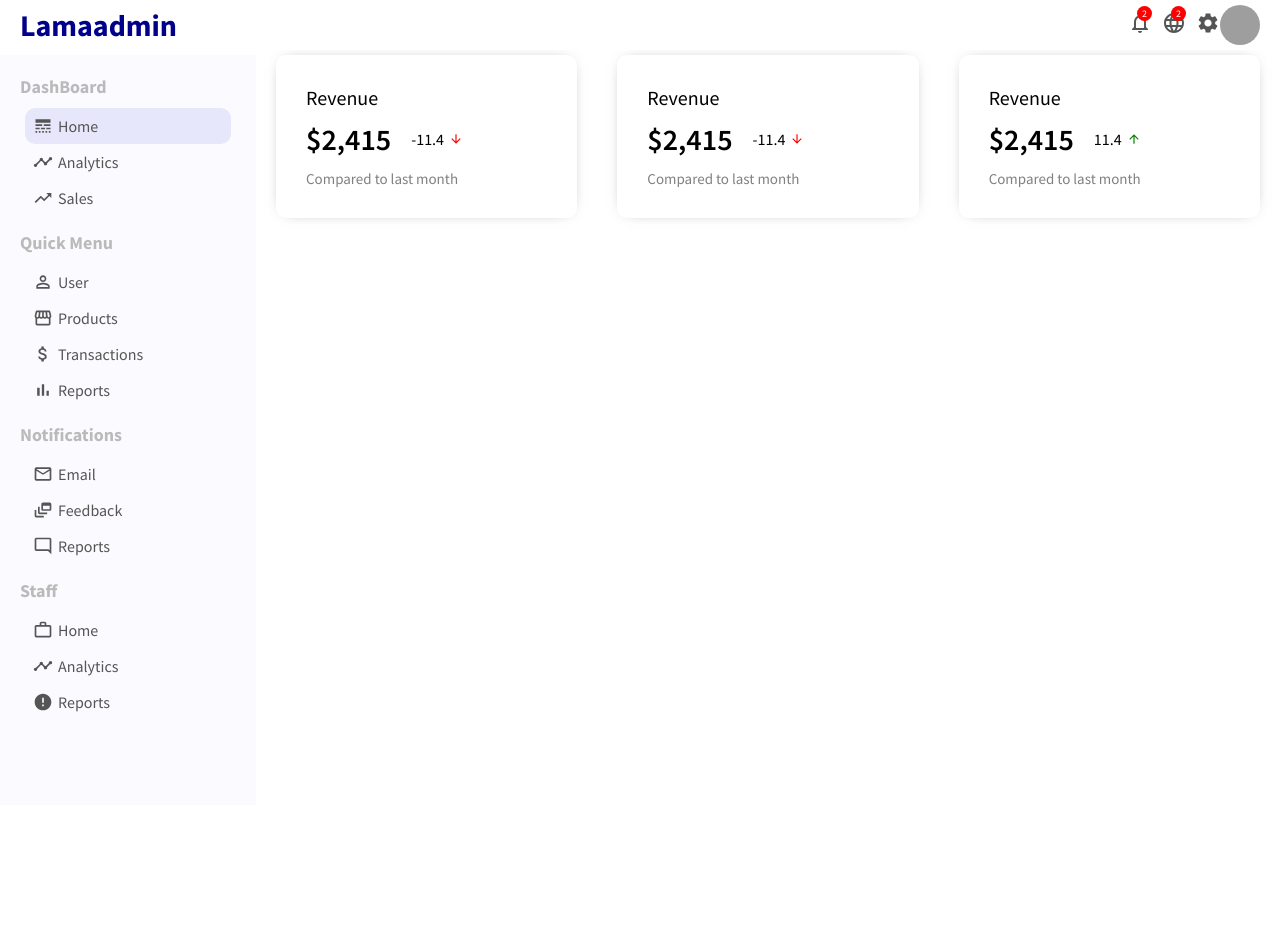
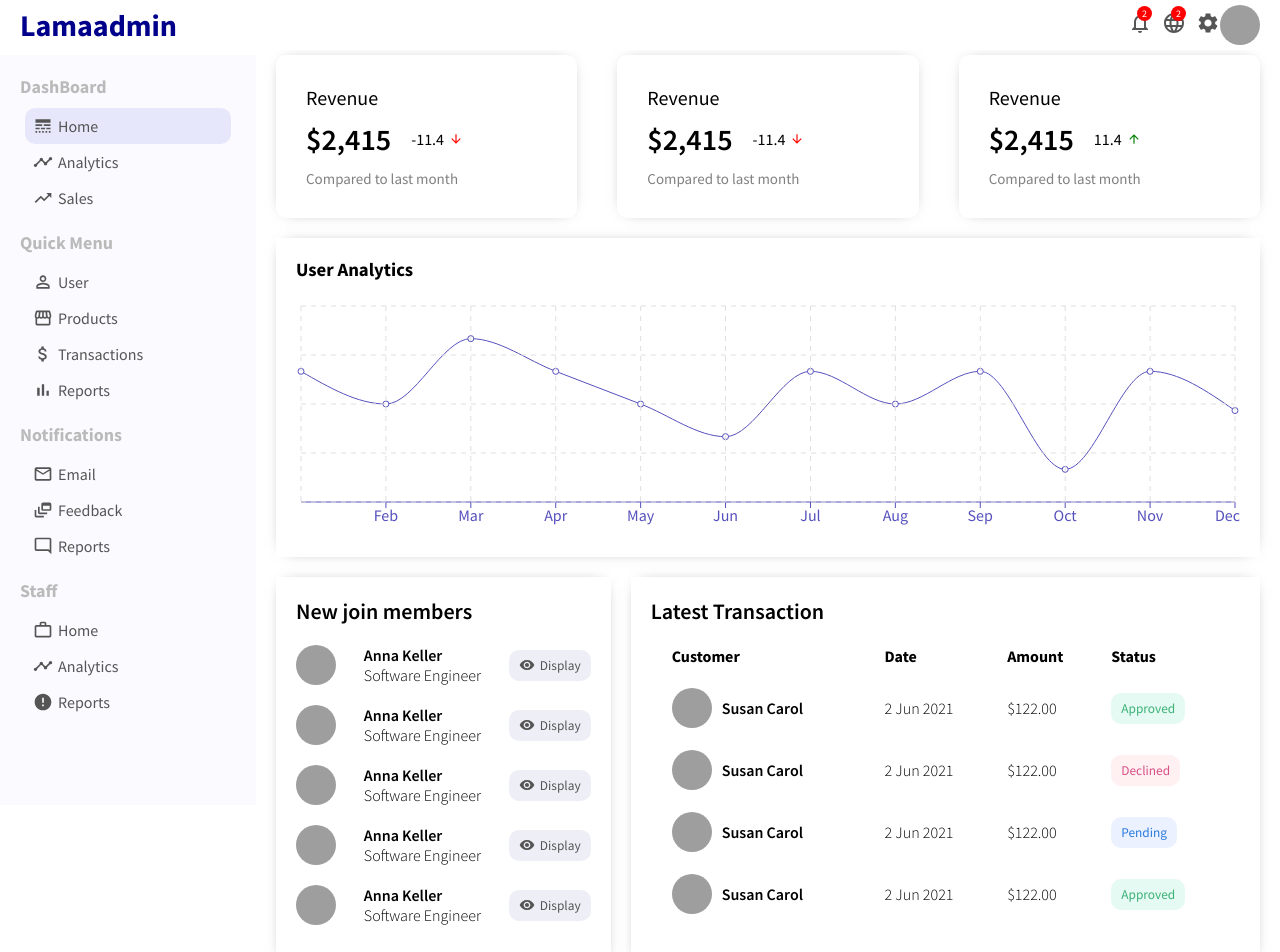
Before and after one commit to Sarman7105/Admin-panel, a React (Create React App) app: page / in a window 1280 px wide. Shown: the top 952 px of the page. Before the commit the page ends 805 px from the top, so only its background shows below. Built offline with nearby package versions, Linux system fonts and the light colour scheme; grey boxes are pictures that could not be loaded.

Commit message:
home page for admin panel added

```diff
--- /dev/null
+++ b/src/Component/Chart/Chart.css
@@ -0,0 +1,9 @@
+.chart {
+	margin: 20px;
+	padding: 20px;
+	-webkit-box-shadow: 0px 0px 15px -10px rgba(0, 0, 0, 0.75);
+	box-shadow: 0px 0px 15px -10px rgba(0, 0, 0, 0.75);
+}
+.chartTitle {
+	margin-bottom: 20px;
+}
--- /dev/null
+++ b/src/Component/Chart/Chart.js
@@ -0,0 +1,21 @@
+import React from 'react';
+import './Chart.css';
+import { LineChart, Line, XAxis, CartesianGrid, Tooltip, ResponsiveContainer } from 'recharts';
+
+const Chart = ({ title, data, dataKey, grid }) => {
+	return (
+		<div className="chart">
+			<h3 className="chartTitle">{title}</h3>
+			<ResponsiveContainer width="100%" aspect={4 / 1}>
+				<LineChart data={data}>
+					<XAxis dataKey="name" stroke="#5550bd" />
+					<Line type="monotone" dataKey={dataKey} stroke="#5550bd" />
+					<Tooltip />
+					{grid && <CartesianGrid stroke="#e0dfdf" strokeDasharray="5 5" />}
+				</LineChart>
+			</ResponsiveContainer>
+		</div>
+	);
+};
+
+export default Chart;
--- a/src/Component/Pages/Home/Home.css
+++ b/src/Component/Pages/Home/Home.css
@@ -1,3 +1,7 @@
-.home{
-    flex: 4;
+.home {
+	flex: 4;
 }
+.homeWidgets {
+	display: flex;
+	margin: 20px;
+}
--- a/src/Component/Pages/Home/Home.js
+++ b/src/Component/Pages/Home/Home.js
@@ -1,12 +1,21 @@
 import React from 'react';
+import Chart from '../../Chart/Chart';
 import FeaturedInfo from '../../FeaturedInfo/FeaturedInfo';
-import './Home.css'
+import './Home.css';
+import { userData } from '../../../DummyData';
+import WidgetSm from '../../../Component/WidgetSm/WidgetSm';
+import WidgetLg from '../../../Component/WidgetLg/WidgetLg';
 const Home = () => {
-    return (
-        <div className="home">
-            <FeaturedInfo/>
-        </div>
-    );
+	return (
+		<div className="home">
+			<FeaturedInfo />
+			<Chart data={userData} title="User Analytics" grid dataKey="Active User" />
+			<div className="homeWidgets">
+				<WidgetSm />
+				<WidgetLg />
+			</div>
+		</div>
+	);
 };
 
 export default Home;
--- /dev/null
+++ b/src/Component/WidgetLg/WidgetLg.css
@@ -0,0 +1,57 @@
+.widgetLg{
+    flex: 2;
+    padding: 20px;
+    -webkit-box-shadow: 0px 0px 15px -10px rgba(0, 0, 0, 0.75);
+	box-shadow: 0px 0px 15px -10px rgba(0, 0, 0, 0.75);
+    margin-left: 20px;
+}
+.widgetLgTitle{
+    font-size: 22px;
+    font-weight: 600;
+}
+
+
+.widgetLgButton{
+    padding: 7px 10px;
+    border: none;
+    border-radius: 10px;
+}
+
+.widgetLgButton.Approved{
+    background: #e5faf2;
+    color:#3bb077;
+}
+.widgetLgButton.Declined{
+    background: #fff0f1;
+    color:#d95087;
+}
+.widgetLgButton.Pending{
+    background: #ebf1fe;
+    color:#2a7ade;
+}
+
+.widgetLgTable{
+    width: 100%;
+    border-spacing: 20px;
+}
+
+.widgetLgTh{
+    text-align: left;
+}
+
+.widgetLgImg{
+    height: 40px;
+    width: 40px;
+    border-radius: 50%;
+    margin-right: 10px;
+}
+
+.widgetLgUser{
+    display: flex;
+    align-items: center;
+    font-weight: 600;
+}
+
+.widgetLgDate,.widgetLgAmount{
+    font-weight: 300;
+}
--- /dev/null
+++ b/src/Component/WidgetLg/WidgetLg.js
@@ -0,0 +1,76 @@
+import React from 'react';
+import './WidgetLg.css';
+
+const Button = ({ type }) => {
+	return <button className={"widgetLgButton "+type}>{ type}</button>
+};
+
+const WidgetSm = () => {
+	return (
+		<div className="widgetLg">
+			<h3 className="widgetLgTitle">Latest Transaction</h3>
+			<table className="widgetLgTable">
+				<tr className="widgetLgTr">
+					<th className="widgetLgTh">Customer</th>
+					<th className="widgetLgTh">Date</th>
+					<th className="widgetLgTh">Amount</th>
+					<th className="widgetLgTh">Status</th>
+				</tr>
+				<tr className="widgetLgTr">
+					<td className="widgetLgUser">
+						<img
+              				src="https://images.pexels.com/photos/4172933/pexels-photo-4172933.jpeg?auto=compress&cs=tinysrgb&dpr=2&h=650&w=940"
+              				alt=""
+              				className="widgetLgImg"
+            			/>
+            			<span className="widgetLgName">Susan Carol</span>
+					</td>
+					<td className="widgetLgDate">2 Jun 2021</td>
+					<td className="widgetLgAmount">$122.00</td>
+					<td className="widgetLgStatus"> <Button type="Approved"/> </td>
+				</tr>
+				<tr className="widgetLgTr">
+					<td className="widgetLgUser">
+						<img
+              				src="https://images.pexels.com/photos/4172933/pexels-photo-4172933.jpeg?auto=compress&cs=tinysrgb&dpr=2&h=650&w=940"
+              				alt=""
+              				className="widgetLgImg"
+            			/>
+            			<span className="widgetLgName">Susan Carol</span>
+					</td>
+					<td className="widgetLgDate">2 Jun 2021</td>
+					<td className="widgetLgAmount">$122.00</td>
+					<td className="widgetLgStatus"> <Button type="Declined"/> </td>
+				</tr>
+				<tr className="widgetLgTr">
+					<td className="widgetLgUser">
+						<img
+              				src="https://images.pexels.com/photos/4172933/pexels-photo-4172933.jpeg?auto=compress&cs=tinysrgb&dpr=2&h=650&w=940"
+              				alt=""
+              				className="widgetLgImg"
+            			/>
+            			<span className="widgetLgName">Susan Carol</span>
+					</td>
+					<td className="widgetLgDate">2 Jun 2021</td>
+					<td className="widgetLgAmount">$122.00</td>
+					<td className="widgetLgStatus"> <Button type="Pending"/> </td>
+				</tr>
+				<tr className="widgetLgTr">
+					<td className="widgetLgUser">
+						<img
+              				src="https://images.pexels.com/photos/4172933/pexels-photo-4172933.jpeg?auto=compress&cs=tinysrgb&dpr=2&h=650&w=940"
+              				alt=""
+              				className="widgetLgImg"
+            			/>
+            			<span className="widgetLgName">Susan Carol</span>
+					</td>
+					<td className="widgetLgDate">2 Jun 2021</td>
+					<td className="widgetLgAmount">$122.00</td>
+					<td className="widgetLgStatus"> <Button type="Approved"/> </td>
+				</tr>
+			</table>
+		</div>
+	);
+};
+
+export default WidgetSm;
--- /dev/null
+++ b/src/Component/WidgetSm/WidgetSm.css
@@ -0,0 +1,53 @@
+.widgetSm{
+    flex: 1;
+    padding: 20px;
+    -webkit-box-shadow: 0px 0px 15px -10px rgba(0, 0, 0, 0.75);
+	box-shadow: 0px 0px 15px -10px rgba(0, 0, 0, 0.75);
+}
+
+.widgetSmTitle{
+    font-size: 22px;
+    font-weight: 600;
+}
+.widgetSmImg{
+    width: 40px;
+    height: 40px;
+    border-radius: 50%;
+    object-fit: cover;
+}
+.widgetSmList{
+    list-style: none;
+    margin: 0;
+    padding: 0;
+}
+.widgetSmListItem{
+    display: flex;
+    align-items: center;
+    justify-content: space-between;
+    margin: 20px 0;
+}
+
+.widgetSmUser{
+    display: flex;
+    flex-direction: column;
+}
+.widgetSmUserName{
+    font-weight: 600;
+}
+.widgetSmUserTitle{
+    font-weight: 300;
+}
+.widgetSmButton{
+    display: flex;
+    align-items: center;
+    border: none;
+    border-radius:10px;
+    padding:7px 10px;
+    background: #eeeef7;
+    color: #555;
+    cursor: pointer;
+}
+.widgetSmIcon{
+    font-size: 16px !important;
+    margin-right: 5px;
+}
--- /dev/null
+++ b/src/Component/WidgetSm/WidgetSm.js
@@ -0,0 +1,72 @@
+import React from 'react';
+import './WidgetSm.css';
+import { Visibility } from '@material-ui/icons';
+
+const WidgetSm = () => {
+	return (
+		<div className="widgetSm">
+			<span className="widgetSmTitle">
+				New join members
+			</span>
+			<ul className="widgetSmList">
+				<li className="widgetSmListItem">
+					<img src="https://images.pexels.com/photos/3992656/pexels-photo-3992656.png?auto=compress&cs=tinysrgb&dpr=2&w=500" alt="" className="widgetSmImg" />
+					<div className="widgetSmUser">
+						<span className="widgetSmUserName">Anna Keller</span>
+						<span className="widgetSmUserTitle">Software Engineer</span>
+					</div>
+					<button className="widgetSmButton">
+						<Visibility className="widgetSmIcon" className="widgetSmIcon"/>
+						Display
+					</button>
+				</li>
+				<li className="widgetSmListItem">
+					<img src="https://images.pexels.com/photos/3992656/pexels-photo-3992656.png?auto=compress&cs=tinysrgb&dpr=2&w=500" alt="" className="widgetSmImg" />
+					<div className="widgetSmUser">
+						<span className="widgetSmUserName">Anna Keller</span>
+						<span className="widgetSmUserTitle">Software Engineer</span>
+					</div>
+					<button className="widgetSmButton">
+						<Visibility className="widgetSmIcon" className="widgetSmIcon"/>
+						Display
+					</button>
+				</li>
+				<li className="widgetSmListItem">
+					<img src="https://images.pexels.com/photos/3992656/pexels-photo-3992656.png?auto=compress&cs=tinysrgb&dpr=2&w=500" alt="" className="widgetSmImg" />
+					<div className="widgetSmUser">
+						<span className="widgetSmUserName">Anna Keller</span>
+						<span className="widgetSmUserTitle">Software Engineer</span>
+					</div>
+					<button className="widgetSmButton">
+						<Visibility className="widgetSmIcon" className="widgetSmIcon"/>
+						Display
+					</button>
+				</li>
+				<li className="widgetSmListItem">
+					<img src="https://images.pexels.com/photos/3992656/pexels-photo-3992656.png?auto=compress&cs=tinysrgb&dpr=2&w=500" alt="" className="widgetSmImg" />
+					<div className="widgetSmUser">
+						<span className="widgetSmUserName">Anna Keller</span>
+						<span className="widgetSmUserTitle">Software Engineer</span>
+					</div>
+					<button className="widgetSmButton">
+						<Visibility className="widgetSmIcon" className="widgetSmIcon"/>
+						Display
+					</button>
+				</li>
+				<li className="widgetSmListItem">
+					<img src="https://images.pexels.com/photos/3992656/pexels-photo-3992656.png?auto=compress&cs=tinysrgb&dpr=2&w=500" alt="" className="widgetSmImg" />
+					<div className="widgetSmUser">
+						<span className="widgetSmUserName">Anna Keller</span>
+						<span className="widgetSmUserTitle">Software Engineer</span>
+					</div>
+					<button className="widgetSmButton">
+						<Visibility className="widgetSmIcon"/>
+						Display
+					</button>
+				</li>
+			</ul>
+		</div>
+	);
+};
+
+export default WidgetSm;
--- /dev/null
+++ b/src/DummyData.js
@@ -0,0 +1,50 @@
+export const userData = [
+	{
+		name: 'Jan',
+		'Active User': 4000
+	},
+	{
+		name: 'Feb',
+		'Active User': 3000
+	},
+	{
+		name: 'Mar',
+		'Active User': 5000
+	},
+	{
+		name: 'Apr',
+		'Active User': 4000
+	},
+	{
+		name: 'May',
+		'Active User': 3000
+	},
+	{
+		name: 'Jun',
+		'Active User': 2000
+	},
+	{
+		name: 'Jul',
+		'Active User': 4000
+	},
+	{
+		name: 'Aug',
+		'Active User': 3000
+	},
+	{
+		name: 'Sep',
+		'Active User': 4000
+	},
+	{
+		name: 'Oct',
+		'Active User': 1000
+	},
+	{
+		name: 'Nov',
+		'Active User': 4000
+	},
+	{
+		name: 'Dec',
+		'Active User': 2800
+	}
+];
```
